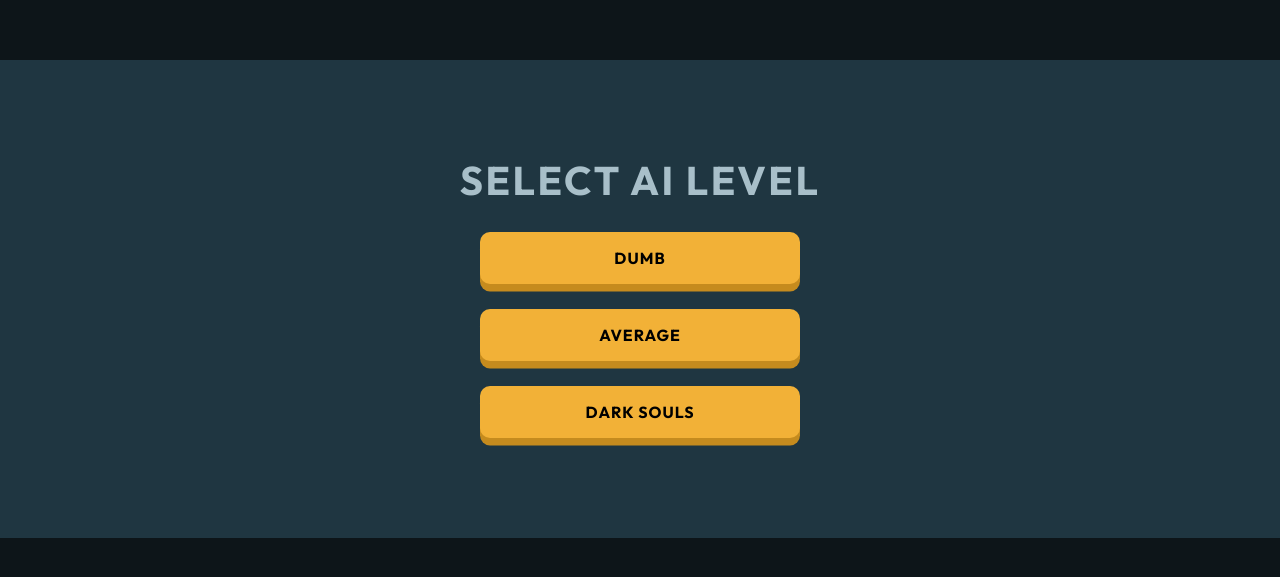
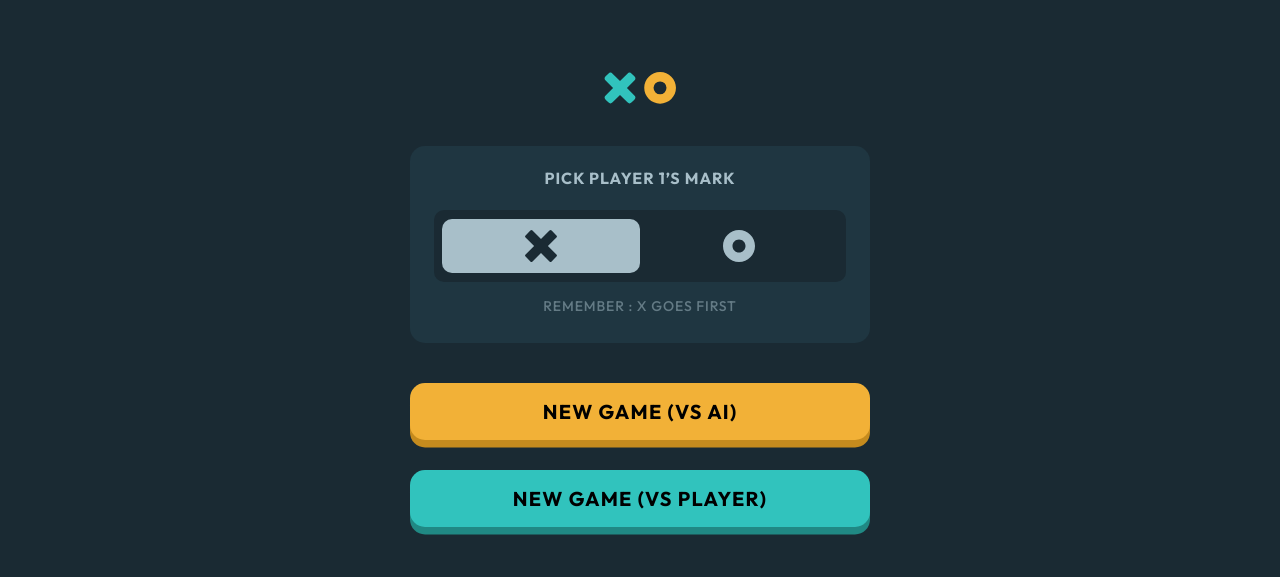
Before and after one commit to yosephwinata/tic-tac-toe, a React (Vite) app: page / in a window 1280 px wide. Shown: the part 101-678 px from the top of the page. Built offline with nearby package versions, Linux system fonts and the light colour scheme.

Commit message:
Add ui state to main menu selection box

```diff
--- a/src/pages/MainMenu.tsx
+++ b/src/pages/MainMenu.tsx
@@ -1,9 +1,10 @@
-import styled from "styled-components";
+import styled, { ThemeContext } from "styled-components";
 import Button from "/src/ui/Button";
 import IconXSvg from "../svg/IconXSvg";
 import IconOSvg from "../svg/IconOSvg";
 import LogoSvg from "../svg/LogoSvg";
 import DifficultiesModal from "../features/game/DifficultiesModal";
+import { useContext, useState } from "react";
 
 const StyledMainMenu = styled.div`
   min-height: 100vh;
@@ -55,17 +56,21 @@
   border-radius: 10px;
   padding: 0.9rem 0.8rem;
   display: flex;
+  align-items: center;
   margin-bottom: 1.7rem;
 `;
 
-const OptionButton = styled.div`
-  background-color: red;
+const OptionButton = styled.div<{ isSelected: boolean }>`
+  border: none;
+  background-color: ${(props) =>
+    props.isSelected ? props.theme.colors.gray : "transparent"};
   width: 50%;
   height: 5.4rem;
   border-radius: 10px;
   display: flex;
   align-items: center;
   justify-content: center;
+  cursor: pointer;
 `;
 
 const Hint = styled.p`
@@ -86,19 +91,48 @@
 `;
 
 const MainMenu: React.FC = () => {
+  const themeContext = useContext(ThemeContext);
+  const gray = themeContext?.colors?.gray;
+  const darkNavy = themeContext?.colors?.darkNavy;
+
+  enum PlayerSymbol {
+    X = "X",
+    O = "O",
+  }
+
+  const [selectedSymbols, setSelectedSymbols] = useState<PlayerSymbol>(
+    PlayerSymbol.X
+  );
+
+  const handleSymbolClick = (newSymbol: PlayerSymbol): void => {
+    setSelectedSymbols(newSymbol);
+  };
+
   return (
     <StyledMainMenu>
-      <DifficultiesModal />
+      {/* <DifficultiesModal /> */}
       <MainMenuContainer>
         <StyledLogo />
         <PlayerPickContainer>
           <Instruction>PICK PLAYER 1’S MARK</Instruction>
           <OptionsContainer>
-            <OptionButton>
-              <IconXSvg width="3.2rem" />
+            <OptionButton
+              isSelected={selectedSymbols === PlayerSymbol.X}
+              onClick={() => handleSymbolClick(PlayerSymbol.X)}
+            >
+              <IconXSvg
+                width="3.2rem"
+                fillColor={selectedSymbols === PlayerSymbol.X ? darkNavy : gray}
+              />
             </OptionButton>
-            <OptionButton>
-              <IconOSvg width="3.2rem" />
+            <OptionButton
+              isSelected={selectedSymbols === PlayerSymbol.O}
+              onClick={() => handleSymbolClick(PlayerSymbol.O)}
+            >
+              <IconOSvg
+                width="3.2rem"
+                fillColor={selectedSymbols === PlayerSymbol.O ? darkNavy : gray}
+              />
             </OptionButton>
           </OptionsContainer>
           <Hint>REMEMBER : X GOES FIRST</Hint>
--- a/src/svg/IconOSvg.tsx
+++ b/src/svg/IconOSvg.tsx
@@ -1,8 +1,12 @@
 interface IconOProps {
   width?: string;
+  fillColor?: string;
 }
 
-const IconOSvg: React.FC<IconOProps> = ({ width = "6.4rem" }) => {
+const IconOSvg: React.FC<IconOProps> = ({
+  width = "6.4rem",
+  fillColor = "#F2B137",
+}) => {
   // Apply width through style to leverage CSS's ability to handle "auto" values
   const svgStyle = { width, height: "auto" };
 
@@ -14,7 +18,7 @@
     >
       <path
         d="M32 0c17.673 0 32 14.327 32 32 0 17.673-14.327 32-32 32C14.327 64 0 49.673 0 32 0 14.327 14.327 0 32 0Zm0 18.963c-7.2 0-13.037 5.837-13.037 13.037 0 7.2 5.837 13.037 13.037 13.037 7.2 0 13.037-5.837 13.037-13.037 0-7.2-5.837-13.037-13.037-13.037Z"
-        fill="#F2B137"
+        fill={fillColor}
       />
     </svg>
   );
```
Also changed, not shown: src/contexts/SymbolContext.tsx (added).
